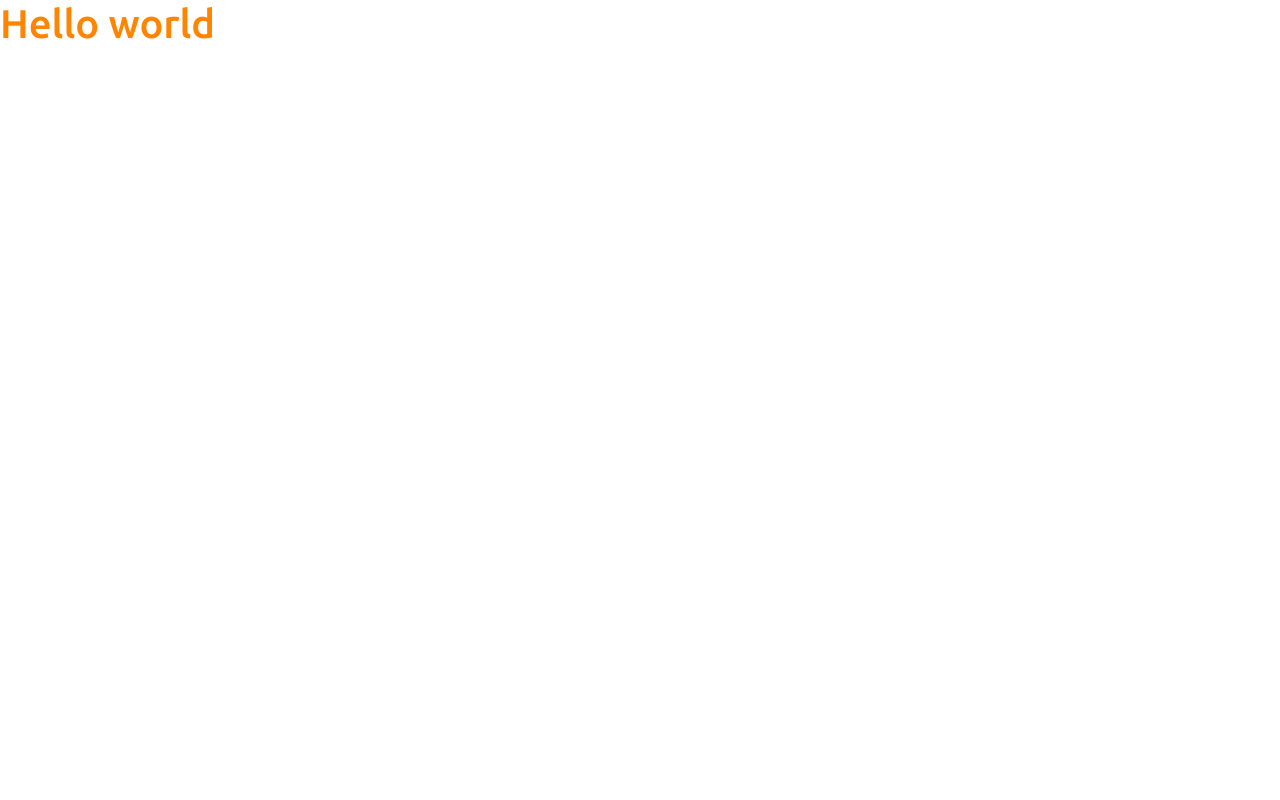
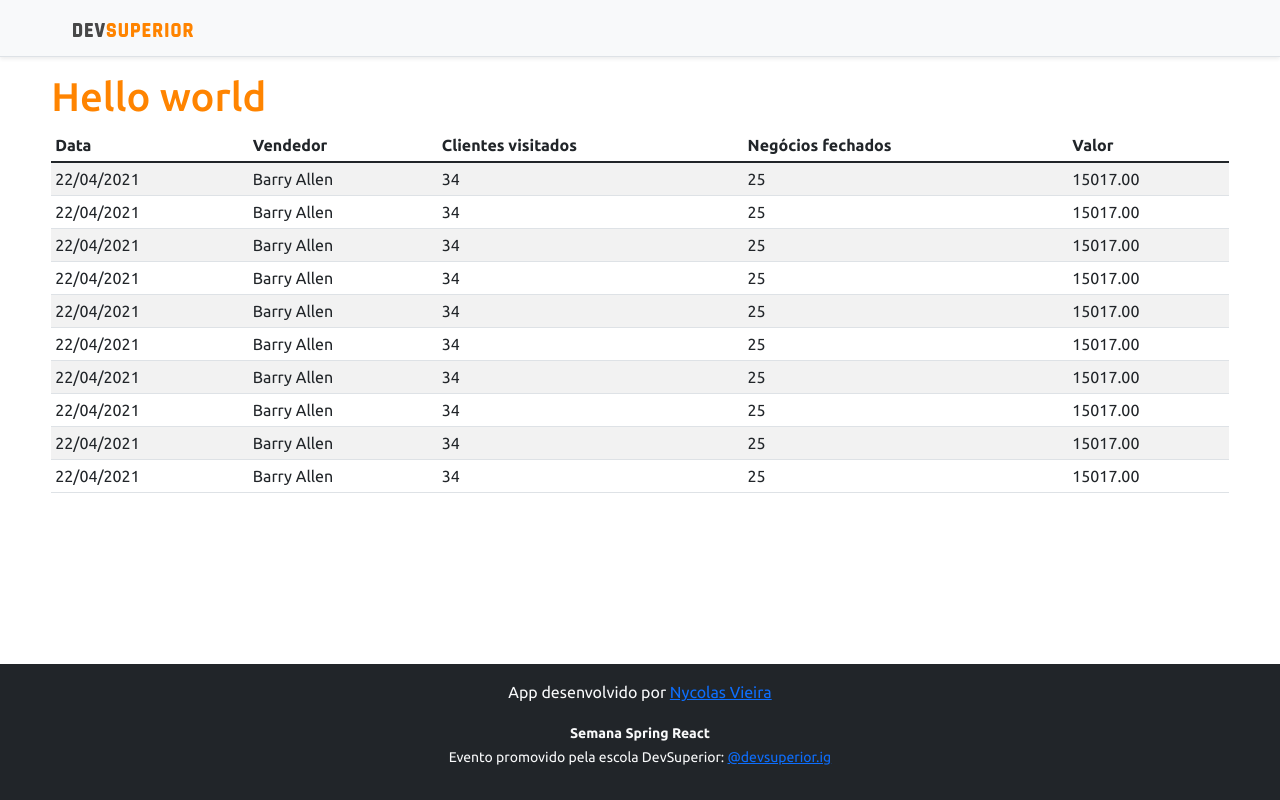
Before and after one commit to nycolas-vieira/projeto-sds4, a React (Create React App) app in the folder frontend/: page / in a window 1280 px wide. Built offline with nearby package versions, Linux system fonts and the light colour scheme.

Commit message:
Basic static components

```diff
--- a/frontend/src/App.tsx
+++ b/frontend/src/App.tsx
@@ -1,8 +1,20 @@
+import DataTable from "components/DataTable";
+import Footer from "components/Footer";
+import NavBar from "components/NavBar";
+
 function App() {
   return (
-    <div>
-      <h1 className='text-primary'>Hello world</h1>
-    </div>
+    <>
+      <NavBar />
+
+      <div className="app-container">
+        <h1 className='text-primary'>Hello world</h1>
+
+        <DataTable />
+      </div>
+
+      <Footer />
+    </>
   );
 }
 
--- a/frontend/src/assets/css/styles.css
+++ b/frontend/src/assets/css/styles.css
@@ -31,3 +31,11 @@
 .text-primary {
     color: var(--color-primary) !important;
 }
+.container {
+    margin-left: 3% !important;
+}
+
+.app-container {
+    margin-left: 4%;
+    margin-right: 4%;
+}
--- /dev/null
+++ b/frontend/src/components/DataTable/index.tsx
@@ -0,0 +1,34 @@
+import TBody from "./tbody";
+
+const DataTable = () => {
+    return (
+        <div className="table-responsive">
+            <table className="table table-striped table-sm">
+                <thead>
+                    <tr>
+                        <th>Data</th>
+                        <th>Vendedor</th>
+                        <th>Clientes visitados</th>
+                        <th>Negócios fechados</th>
+                        <th>Valor</th>
+                    </tr>
+                </thead>
+
+                <tbody>
+                    <TBody />
+                    <TBody />
+                    <TBody />
+                    <TBody />
+                    <TBody />
+                    <TBody />
+                    <TBody />
+                    <TBody />
+                    <TBody />
+                    <TBody />
+                </tbody>
+            </table>
+        </div>
+    );
+}
+
+export default DataTable;
--- /dev/null
+++ b/frontend/src/components/DataTable/tbody.tsx
@@ -0,0 +1,15 @@
+const TBody = () => {
+    return (
+        <>
+            <tr>
+                <td>22/04/2021</td>
+                <td>Barry Allen</td>
+                <td>34</td>
+                <td>25</td>
+                <td>15017.00</td>
+            </tr>
+        </>
+    );
+}
+
+export default TBody;
--- /dev/null
+++ b/frontend/src/components/Footer/index.tsx
@@ -0,0 +1,21 @@
+const Footer = () => {
+    return (
+        <footer className="footer mt-auto py-3 bg-dark">
+            <p className="text-light">
+                App desenvolvido por <a href="https://github.com/nycolas-vieira" target="_blank" rel="noreferrer">Nycolas Vieira</a>
+            </p>
+
+            <p className="text-light">
+                <small>
+                    <strong>Semana Spring React</strong>
+
+                    <br />
+
+                    Evento promovido pela escola DevSuperior: <a href="https://instagram.com/devsuperior.ig" target="_blank" rel="noreferrer">@devsuperior.ig</a>
+                </small>
+            </p>
+        </footer>
+    );
+}
+
+export default Footer;
--- /dev/null
+++ b/frontend/src/components/NavBar/index.tsx
@@ -0,0 +1,17 @@
+import ImgDsDark from 'assets/img/ds-dark.svg';
+
+const NavBar = () => {
+    return (
+      <header>
+        <div className="d-flex flex-column flex-md-row align-items-center p-3 px-md-4 mb-3 bg-light border-bottom shadow-sm">
+            <div className="container">
+                <nav className="my-2 my-md-0 mr-md-3">
+                <img src={ImgDsDark} alt="DevSuperior" width="120" />
+                </nav>
+            </div>
+        </div>
+      </header>
+    );
+  }
+
+  export default NavBar;
```
Also changed, not shown: frontend/src/assets/img/ds-dark.svg (added).
